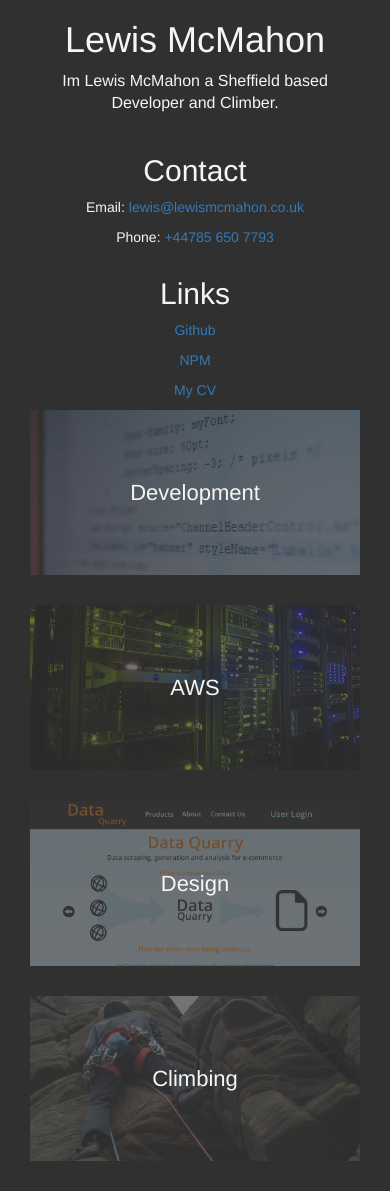
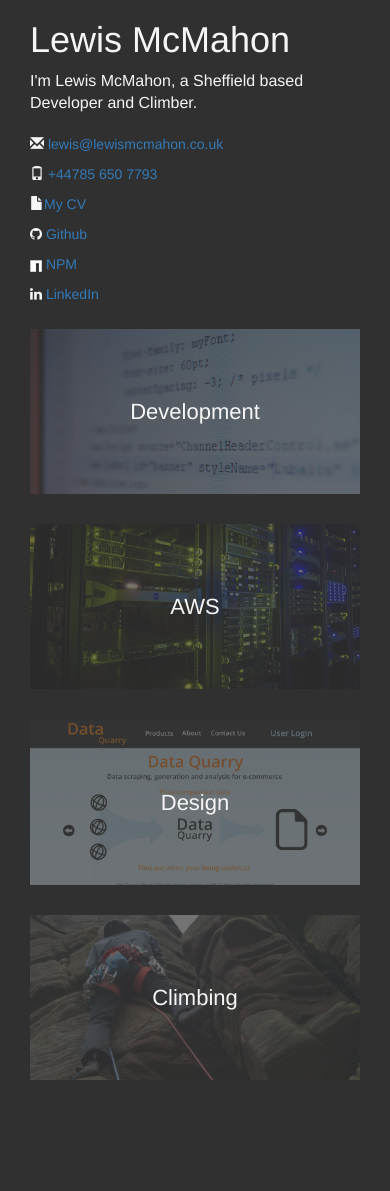
Before and after one commit to LewisMcMahon/lewismcmahon.co.uk, a PHP site: page / in a window 390 px wide. After the commit the page ends 1080 px from the top, so only its background shows below. Run offline with PHP 8.4, Linux system fonts and the light colour scheme; some libraries are stand-ins or nearby versions.

Commit message:
added icons and some mobile fixes

```diff
--- a/css/css.css
+++ b/css/css.css
@@ -25,6 +25,7 @@ body{
 .work-header-overlay h3{
     color: whitesmoke;
     margin: 0;
+    text-align: center;
 }
 
 .work-content{
@@ -36,5 +37,5 @@ body{
 }
 
 .work-container{
-    margin-bottom:30px;
+    margin:15px 0;
 }
--- a/index.html
+++ b/index.html
@@ -11,6 +11,9 @@
 	<link href="bootstrap/css/bootstrap.min.css" rel="stylesheet">
 	<link href="css/css.css" rel="stylesheet">
 
+	<!-- Font Awsom -->
+	<link rel="stylesheet" href="https://maxcdn.bootstrapcdn.com/font-awesome/4.6.1/css/font-awesome.min.css">
+
 	<!-- HTML5 shim and Respond.js for IE8 support of HTML5 elements and media queries -->
 	<!-- WARNING: Respond.js doesn't work if you view the page via file:// -->
 	<!--[if lt IE 9]>
@@ -19,27 +22,31 @@
 	<![endif]-->
 </head>
 <body>
-<div class="container text-center">
+<div class="container-fluid">
 	<div class="col-xs-12">
 		<h1>Lewis McMahon</h1>
-		<p class="lead">Im Lewis McMahon a Sheffield based Developer and Climber.</p>
-
+		<p class="lead">I'm Lewis McMahon, a Sheffield based Developer and Climber.</p>
 	</div>
 
-	<div class="col-xs-12 col-md-3 col-md-offset-2 contact">
-		<h2>Contact</h2>
-		<p>Email:<a href="mailto:lewis@lewismcmahon.co.uk"> lewis@lewismcmahon.co.uk</a></p>
-		<p>Phone:<a href="tel:00447856507793"> +44785 650 7793</a></p>
+	<div class="col-xs-12 col-sm-4 col-md-2">
+		<p><span class="glyphicon glyphicon-envelope"></span><a href="mailto:lewis@lewismcmahon.co.uk"> lewis@lewismcmahon.co.uk</a></p>
 	</div>
-	<div class="col-xs-12 col-md-3 col-md-offset-2 links">
-		<h2>Links</h2>
-		<p><a href="https://github.com/LewisMcMahon">Github</a></p>
-		<p><a href="https://www.npmjs.com/~lewismcmahon">NPM</a></p>
-		<p><a href="LewisMcMahonCV.pdf">My CV</a></p>
+	<div class="col-xs-12 col-sm-4 col-md-2">
+		<p><span class="glyphicon glyphicon-phone"></span><a href="tel:00447856507793"> +44785 650 7793</a></p>
+	</div>
+	<div class="col-xs-12 col-sm-4 col-md-2">
+		<p><span class="glyphicon glyphicon glyphicon-file"></span><a href="LewisMcMahonCV.pdf">My CV</a></p>
+	</div>
+	<div class="col-xs-12 col-sm-4 col-md-2">
+		<p><i class="fa fa-github"></i> <a href="https://github.com/LewisMcMahon">Github</a></p>
+	</div>
+	<div class="col-xs-12 col-sm-4 col-md-2">
+		<p><img src="images/npmIcon.png"> <a href="https://www.npmjs.com/~lewismcmahon">NPM</a></p>
+	</div>
+	<div class="col-xs-12 col-sm-4 col-md-2">
+		<p><i class="fa fa-linkedin"></i> <a href="https://www.linkedin.com/in/lewis-mcmahon-73158797">LinkedIn</a></p>
 	</div>
 
-</div>
-<div class="text-center container-fluid">
 
 	<div class="col-xs-12 col-md-6 work-container">
 		<div class="work-header development">
--- a/js/js.js
+++ b/js/js.js
@@ -14,28 +14,29 @@ $( document ).ready(function() {
 	workBoxSizeSet()
 });
 
-$( window ).resize(function() {
+$(window).on('resize', function(){
 	workBoxSizeSet()
 })
 
 
-$(".work-container" ).mouseenter(function () {
+$(".work-container" ).on('mouseenter', function(){
+	$("h3",this).hide()
+	$(".work-content",this).fadeIn()
 	var marginToAdd = ($(".work-container").height() - $(".work-content",this).height()) / 2
 	if (marginToAdd < 0){
 		marginToAdd = 0;
 		$(".work-header",this).height($(".work-content",this).height())
 		$(".work-content",this).css("padding-top","10px")
 		$(".work-content",this).css("padding-bottom","10px")
+		console.log($(".work-content",this).height())
 	}else{
 		$(".work-content",this).css("padding-top",marginToAdd+"px")
 		$(".work-content",this).css("padding-bottom",marginToAdd+"px")
 	}
-	$("h3",this).hide()
-	$(".work-content",this).fadeIn()
 
 })
 
-$(".work-container" ).mouseleave(function () {
+$(".work-container" ).on('mouseleave', function(){
 	$("h3",this).fadeIn()
 	$(".work-content",this).hide()
 	workBoxSizeSet()
```
Also changed, not shown: images/npmIcon.png (added).
